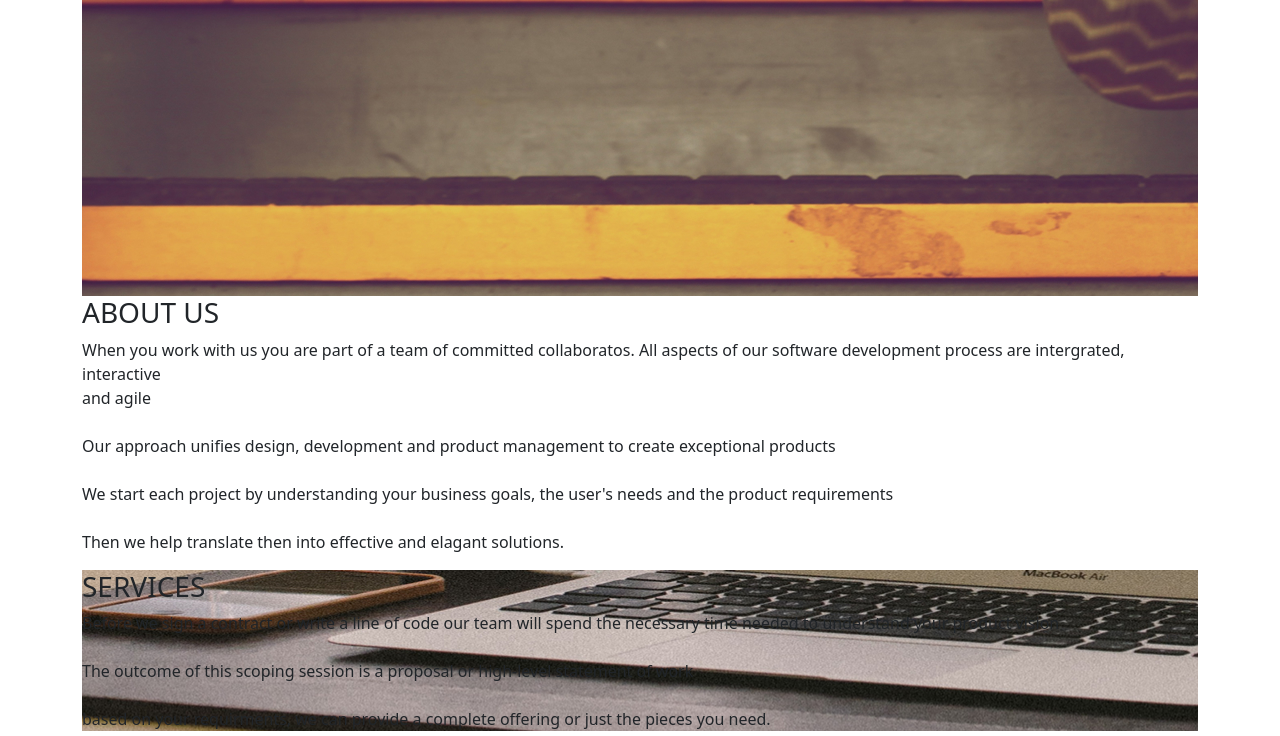
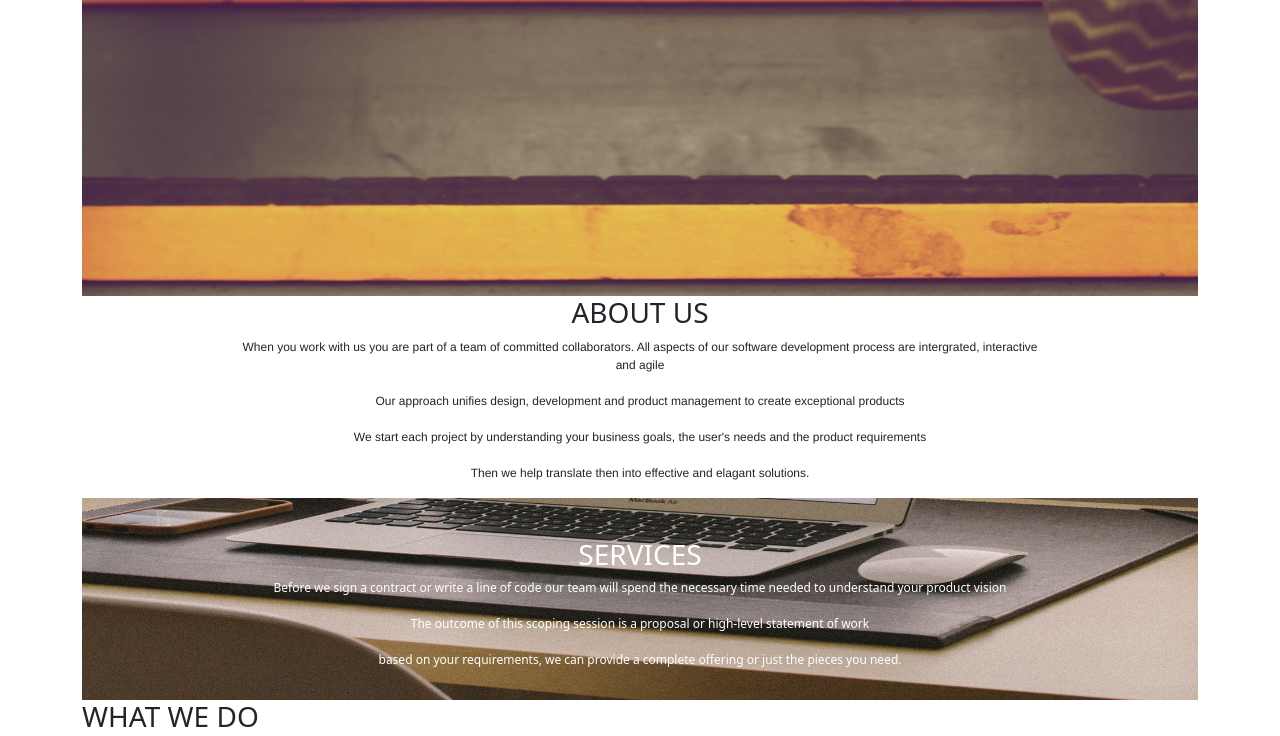
Before and after one commit to deusnyakundi/delani-studio, a plain HTML site: page index.html in a window 1280 px wide. Shown: the part 304-1040 px from the top of the page. Drawn offline with nearby package versions, Linux system fonts and the light colour scheme.

Commit message:
Update Styles

```diff
--- a/css/styles.css
+++ b/css/styles.css
@@ -1,3 +1,9 @@
+.container {
+    /* set the dimensions of the container */
+    width: 100%;
+    height: auto;
+  }
+
 .row1{
     width: 100%;
     height: 600px;
@@ -5,6 +11,7 @@
     text-align: center;
     margin-left: -15px;
     margin-right: -15px;
+    color: white;
 
 }
 
@@ -13,3 +20,32 @@
     position: relative;
     font-weight: bold;
 }
+
+.row{
+    text-align: center;
+}
+.para1{
+    font-family: 'Franklin Gothic Medium', 'Arial Narrow', Arial, sans-serif;
+    font-size: 12px;
+    font-weight:300;
+    text-align: center;
+}
+
+.para2{
+    font-family:'Franklin Gothic Medium', 'Arial Narrow', Arial, sans-serif;
+    margin: 25px 0px 5px 0px;
+
+}
+
+.row3 {
+    text-align: center;
+    width: 100%;
+    background-size: cover;
+    padding: 15px 20px;
+    color: white;
+    font-size: 12px;
+    max-width: 100%;
+    height:100%;
+
+
+  }
--- a/index.html
+++ b/index.html
@@ -41,7 +41,7 @@
       <div class="container">
         <div class="row">
           <h3>ABOUT US</h3>
-          <p class="para1">When you work with us you are part of a team of committed collaboratos. All aspects of our software development process are intergrated, interactive <br>and agile
+          <p class="para1">When you work with us you are part of a team of committed collaborators. All aspects of our software development process are intergrated, interactive <br>and agile
           <br>
           <br>
             Our approach unifies design, development and product management to create exceptional products
@@ -59,10 +59,12 @@
     <div class="services">
       <div class="container">
         <div class="row3" style="background-image: url(assets/backgrounds/s_image.jpg);">
-          <h3>SERVICES</h3>
-          <p class="para2">Before we sign a contract or write a line of code our team will spend the necessary time needed to understand your product vision <br><br>
+
+          <p class="para2">
+            <h3>SERVICES</h3>
+          Before we sign a contract or write a line of code our team will spend the necessary time needed to understand your product vision <br><br>
           The outcome of this scoping session is a proposal or high-level statement of work <br><br>
-          based on your requirments, we can provide a complete offering or just the pieces you need.</p>
+          based on your requirements, we can provide a complete offering or just the pieces you need.</p>
 
         </div>
       </div>
```
Also changed, not shown: 1 other file.
